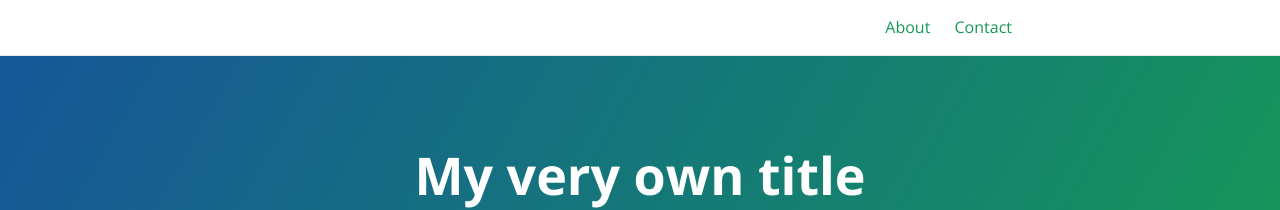
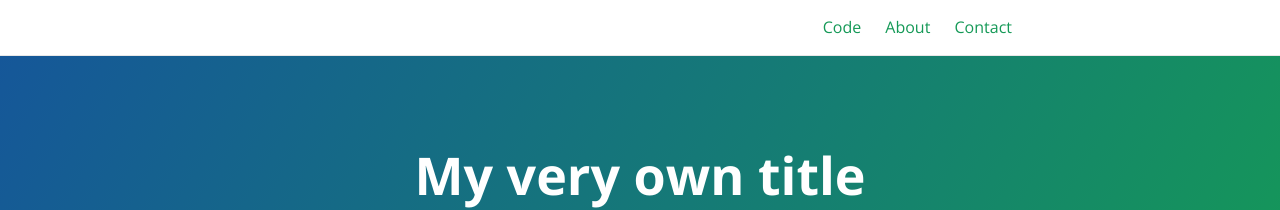
Before and after one commit to ThereseStein/ThereseStein.github.io, a Jekyll site: the page built from index.md, in a window 1280 px wide. Shown: the top 210 px of the page. Built offline with Jekyll 4.4.1, drawn with Linux system fonts in a browser that asks for light colours.

Commit message:
Update top bar

```diff
--- a/_config.yml
+++ b/_config.yml
@@ -26,4 +26,4 @@ plugins:
 target-blank:
     rel: nofollow
 
-header_page_refs: ['Code', 'about', 'contact']
+header_page_refs: ['code', 'about', 'contact']
```
